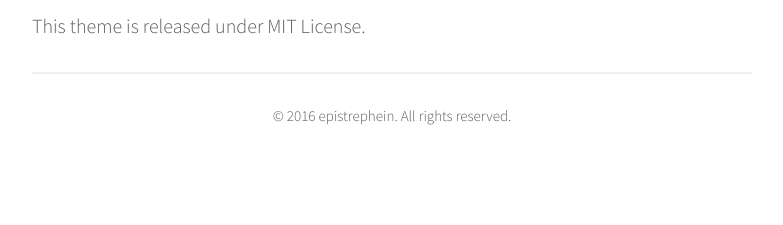
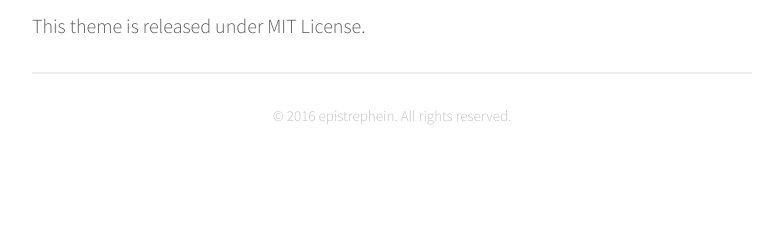
Before and after one commit to epistrephein/blog.epistrephe.in, a Jekyll site: the page built from about.md, in a window 1280 px wide. Shown: the part 2880-3105 px from the top of the page, without its empty margins (248-1031 px from the left). Built offline with Jekyll 4.4.1, drawn with Linux system fonts in a browser that asks for light colours; nearby versions of some CDN libraries.

Commit message:
css tweaks

```diff
--- a/_sass/_site.scss
+++ b/_sass/_site.scss
@@ -320,6 +320,7 @@ ul {
 .footer {
   text-align: center;
   font-size: .75rem;
+  color: $base-lighten-color;
 
   &-link {
     margin: .2rem;
--- a/_sass/_typography.scss
+++ b/_sass/_typography.scss
@@ -189,9 +189,11 @@ pre {
   padding: .5rem;
   font-size: .8rem;
   line-height: 1.4;
+  overflow: auto;
+  word-wrap: normal;
   white-space: pre;
-  white-space: pre-wrap;
-  word-break: break-all;
+  // white-space: pre-wrap;
+  // word-break: break-all;
   // word-wrap: break-word;
   background-color: $code-background-color;
 }
```
Also changed, not shown: _posts/2016-09-21-cloudflare-dynamic-dns.md (renamed from _posts/2016-10-21-cloudflare-dynamic-dns.md, +1 -1 lines).
